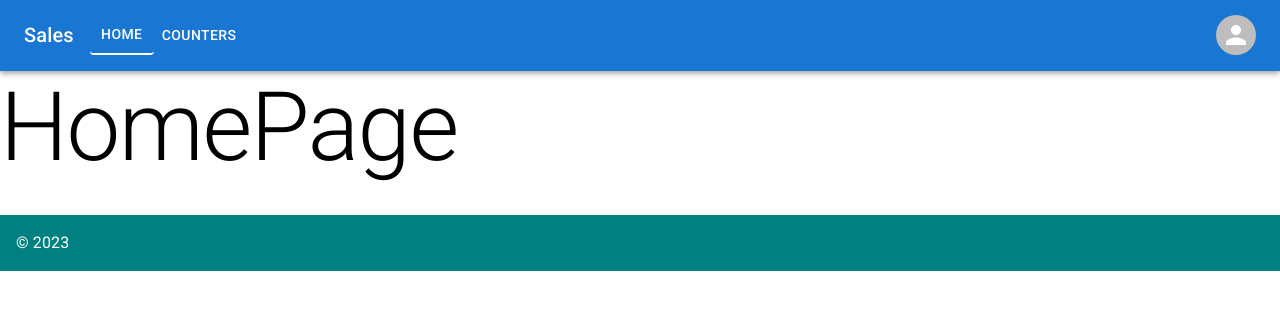
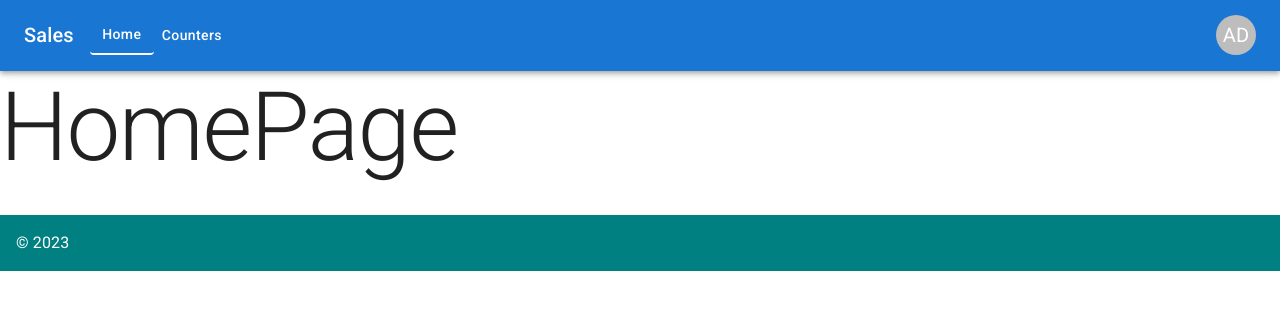
Before and after one commit to Arnolddomaya/sales-web-app, a React (Vite) app: page / in a window 1280 px wide. Shown: the top 310 px of the page. Built offline with nearby package versions, Linux system fonts and the light colour scheme.

Commit message:
feat: removing text-transform on button

```diff
--- a/index.html
+++ b/index.html
@@ -5,7 +5,7 @@
     <meta name="viewport" content="width=device-width, initial-scale=1.0" />
     <title>Sales Web App</title>
   </head>
-  <body style="margin: 0">
+  <body>
     <div id="root"></div>
     <script type="module" src="/src/main.jsx"></script>
   </body>
--- a/src/App/App.jsx
+++ b/src/App/App.jsx
@@ -3,10 +3,12 @@ import { ThemeProvider } from "@mui/material/styles";
 
 import { router } from "./router";
 import { theme } from "./theme";
+import { CssBaseline } from "@mui/material";
 
 export default function App() {
   return (
     <ThemeProvider theme={theme}>
+      <CssBaseline />
       <RouterProvider router={router} />
     </ThemeProvider>
   );
--- a/src/App/theme.js
+++ b/src/App/theme.js
@@ -6,4 +6,10 @@ import "@fontsource/roboto/400.css";
 import "@fontsource/roboto/500.css";
 import "@fontsource/roboto/700.css";
 
-export const theme = createTheme({});
+export const theme = createTheme({
+  typography: {
+    button: {
+      textTransform: "none",
+    },
+  },
+});
--- a/src/MainTemplate/MainTemplate.jsx
+++ b/src/MainTemplate/MainTemplate.jsx
@@ -61,7 +61,7 @@ export default function MainTemplate() {
 
             <Box sx={{ flexGrow: 0 }}>
               <IconButton component={Link} sx={{ p: 0 }}>
-                <Avatar alt="Arnold"></Avatar>
+                <Avatar alt="Arnold">AD</Avatar>
               </IconButton>
             </Box>
           </Toolbar>
```
